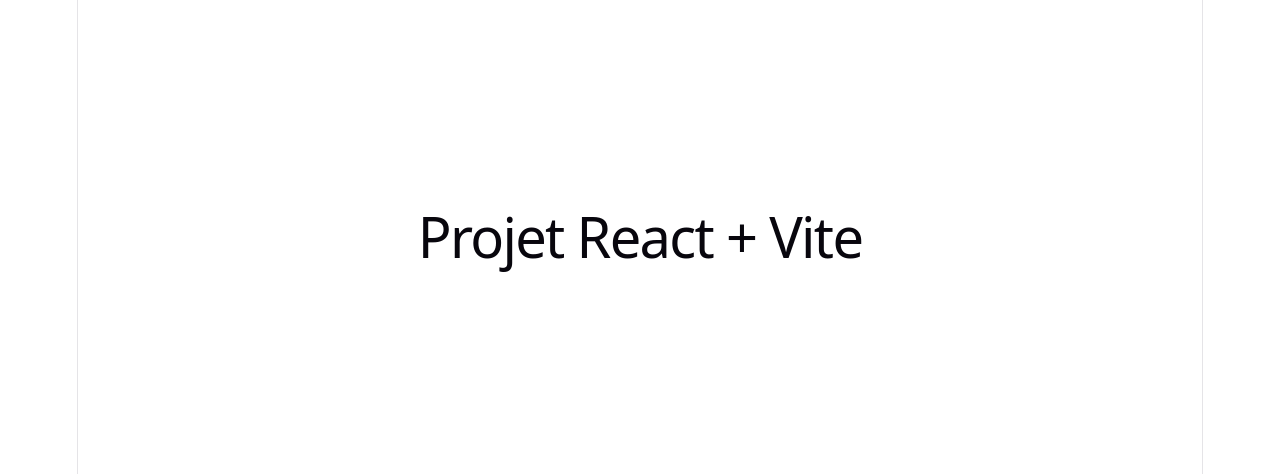
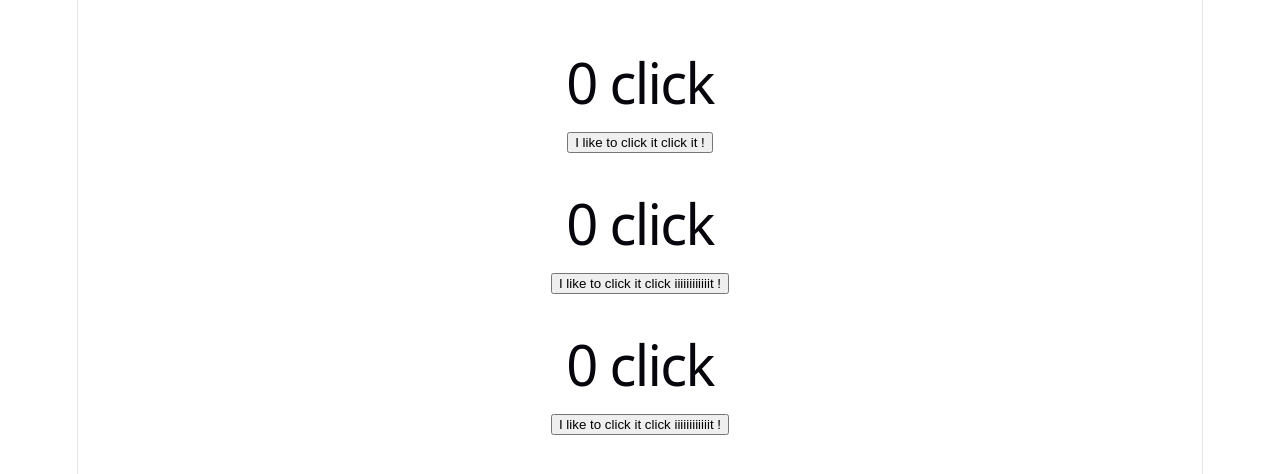
Before and after one commit to renaulaury/my-react-app, a React (Vite) app: page / in a window 1280 px wide. Shown: the part 164-638 px from the top of the page. Built offline with nearby package versions, Linux system fonts and the light colour scheme.

Commit message:
feat: TD15 Liker (clic simple, clic prolongé via addEventListener et via onMouseDown)

```diff
--- a/src/App.jsx
+++ b/src/App.jsx
@@ -1,9 +1,14 @@
 import './App.css'
+import Liker from './pages/Liker/Liker'
+import LikerHold from './pages/Liker/LikerHold'
+import LikerMouseDown from './pages/Liker/LikerMouseDown'
 
 function App() {
   return (
     <section id="center">
-      <h1>Projet React + Vite</h1>
+      <Liker />
+      <LikerHold />
+      <LikerMouseDown />
     </section>
   )
 }
--- /dev/null
+++ b/src/pages/Liker/Liker.jsx
@@ -0,0 +1,23 @@
+import { useEffect, useRef, useState } from 'react'
+
+export default function Liker() {
+  const [likes, setLikes] = useState(0)
+  const buttonRef = useRef(null)
+
+  // Branche l'écouteur de clic directement sur le bouton du DOM (via la ref)
+  // et le retire au démontage du composant
+  useEffect(() => {
+    const button = buttonRef.current
+    const handleClick = () => setLikes((prev) => prev + 1)
+
+    button.addEventListener('click', handleClick)
+    return () => button.removeEventListener('click', handleClick)
+  }, [])
+
+  return (
+    <div>
+      <h1>{likes} click{likes > 1 ? 's' : ''}</h1>
+      <button ref={buttonRef}>I like to click it click it !</button>
+    </div>
+  )
+}
--- /dev/null
+++ b/src/pages/Liker/LikerHold.jsx
@@ -0,0 +1,43 @@
+import { useEffect, useRef, useState } from 'react'
+
+const DELAY = 100 // ms entre deux +1 quand on reste appuyé
+
+export default function LikerHold() {
+  const [likes, setLikes] = useState(0)
+  const buttonRef = useRef(null)
+  // Garde l'id du setInterval entre les rendus sans provoquer de nouveau rendu
+  const intervalRef = useRef(null)
+
+  // Clic prolongé : +1 en continuuuu
+  useEffect(() => {
+    const button = buttonRef.current
+    const addLike = () => setLikes((prev) => prev + 1)
+
+    const start = () => {
+      intervalRef.current = setInterval(addLike, DELAY)
+    }
+    const stop = () => {
+      clearInterval(intervalRef.current)
+      intervalRef.current = null
+    }
+
+    button.addEventListener('mousedown', start)
+    button.addEventListener('mouseup', stop)
+    // Si la souris sort du bouton en restant appuyée, on arrête aussi
+    button.addEventListener('mouseleave', stop)
+
+    return () => {
+      stop()
+      button.removeEventListener('mousedown', start)
+      button.removeEventListener('mouseup', stop)
+      button.removeEventListener('mouseleave', stop)
+    }
+  }, [])
+
+  return (
+    <div>
+      <h1>{likes} click{likes > 1 ? 's' : ''}</h1>
+      <button ref={buttonRef}>I like to click it click iiiiiiiiiiiit !</button>
+    </div>
+  )
+}
--- /dev/null
+++ b/src/pages/Liker/LikerMouseDown.jsx
@@ -0,0 +1,27 @@
+import { useRef, useState } from 'react'
+
+const DELAY = 100 // ms entre deux +1 quand on reste appuyé
+
+export default function LikerMouseDown() {
+  const [likes, setLikes] = useState(0)
+  // Garde l'id du setInterval entre les rendus sans provoquer de nouveau rendu
+  const intervalRef = useRef(null)
+
+  const start = () => {
+    intervalRef.current = setInterval(() => setLikes((prev) => prev + 1), DELAY)
+  }
+  const stop = () => {
+    clearInterval(intervalRef.current)
+    intervalRef.current = null
+  }
+
+  // Clic prolongé : +1 en continu, via les props React (pas d'addEventListener)
+  return (
+    <div>
+      <h1>{likes} click{likes > 1 ? 's' : ''}</h1>
+      <button onMouseDown={start} onMouseUp={stop} onMouseLeave={stop}>
+        I like to click it click iiiiiiiiiiiit !
+      </button>
+    </div>
+  )
+}
```
